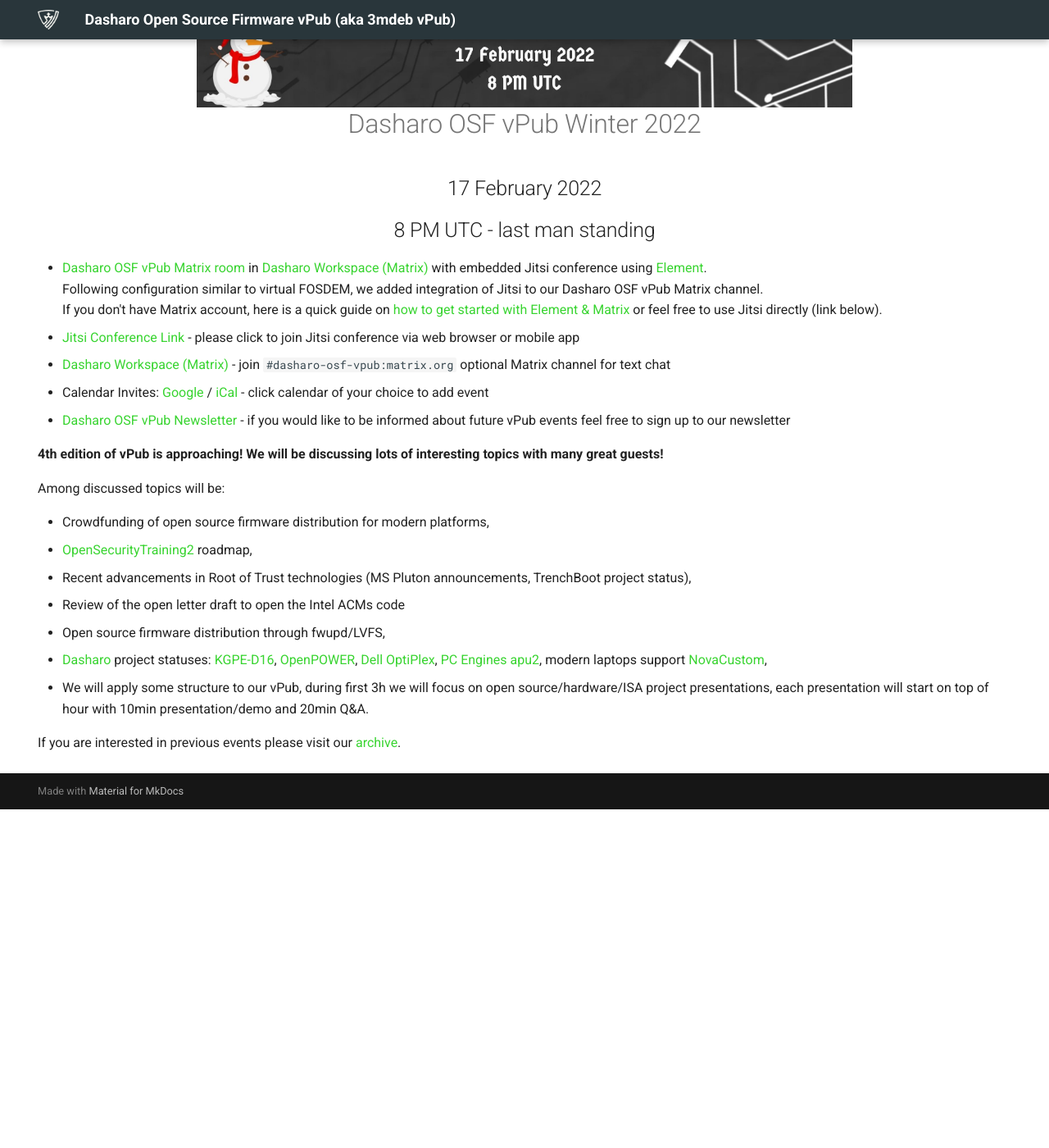
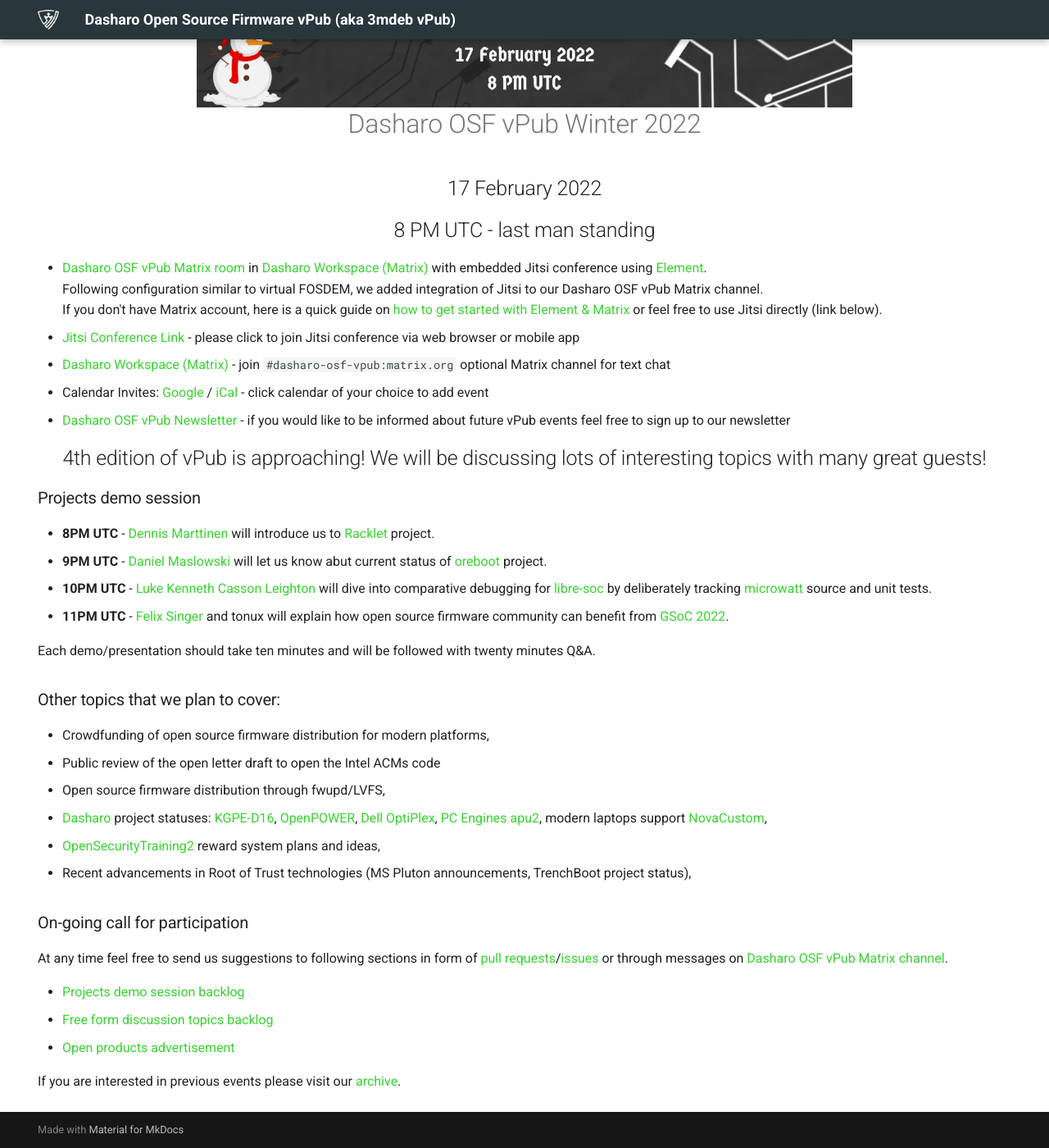
Before and after one commit to Dasharo/vpub, an MkDocs documentation site: the page built from docs/index.md, in a window 1280 px wide and 1400 px high, scrolled down 549 px. Shown: the whole window at 82% size. Built offline with MkDocs 1.6.1 and Material for MkDocs 9.7.7, drawn with Linux system fonts in a browser that asks for light colours; before the commit the page ends 1536 px from its top, so only the background shows below that.

Commit message:
vPub v4: add agenda and explain each section
Signed-off-by: Piotr Król <piotr.krol@3mdeb.com>

```diff
--- a/docs/index.md
+++ b/docs/index.md
@@ -19,17 +19,34 @@
 * Calendar Invites: [Google](https://calendar.google.com/event?action=TEMPLATE&tmeid=MjZobm9ydXJuNzQ4OHM3bWszN3I1b2dwbjQgZXZlbnRzQDNtZGViLmNvbQ&tmsrc=events%403mdeb.com) / [iCal](https://cloud.3mdeb.com/index.php/s/bxWPFbg5PzkDeP2) - click calendar of your choice to add event
 * [Dasharo OSF vPub Newsletter](https://newsletter.3mdeb.com/subscription/0_K65I7ro) - if you would like to be informed about future vPub events feel free to sign up to our newsletter
 
-**4th edition of vPub is approaching! We will be discussing lots of interesting topics with many great guests!**<br>
+<h2 align="center" style="margin-top: 0px;">4th edition of vPub is approaching! We will be discussing lots of interesting topics with many great guests!</h2>
 
-Among discussed topics will be:<br>
+### Projects demo session
+
+* **8PM UTC** - [Dennis Marttinen](https://twitter.com/twelho) will introduce us to [Racklet](https://racklet.io/) project.
+* **9PM UTC** - [Daniel Maslowski](https://twitter.com/OrangeCMS) will let us know abut current status of [oreboot](https://github.com/oreboot/oreboot) project.
+* **10PM UTC** - [Luke Kenneth Casson Leighton](http://twitter.com/lkcl) will dive into comparative debugging for [libre-soc](https://libre-soc.org/) by deliberately tracking [microwatt](https://github.com/antonblanchard/microwatt) source and unit tests.
+* **11PM UTC** - [Felix Singer](https://twitter.com/felixsinger1) and tonux will explain how open source firmware community can benefit from [GSoC 2022](https://mail.coreboot.org/hyperkitty/list/coreboot@coreboot.org/thread/PGKTAPC3UEPG722JBUBZYIQQ2UZSGRNA/).
+
+Each demo/presentation should take ten minutes and will be followed with twenty minutes Q&A.
+
+### Other topics that we plan to cover:<br>
 
 * Crowdfunding of open source firmware distribution for modern platforms,<br>
-* [OpenSecurityTraining2](https://ost2.fyi/) roadmap,<br>
-* Recent advancements in Root of Trust technologies (MS Pluton announcements, TrenchBoot project status),<br>
-* Review of the open letter draft to open the Intel ACMs code<br>
+* Public review of the open letter draft to open the Intel ACMs code<br>
 * Open source firmware distribution through fwupd/LVFS,<br>
 * [Dasharo](https://dasharo.com/) project statuses: [KGPE-D16](https://docs.dasharo.com/variants/asus_kgpe_d16/releases/), [OpenPOWER](https://docs.dasharo.com/variants/talos_2/releases/), [Dell OptiPlex](https://docs.dasharo.com/variants/dell_optiplex/overview/), [PC Engines apu2](pcengines.github.io), modern laptops support [NovaCustom](https://configurelaptop.eu/coreboot-laptop/),<br>
-* We will apply some structure to our vPub, during first 3h we will focus on open source/hardware/ISA project presentations, each presentation will start on top of hour with 10min presentation/demo and 20min Q&A.
-<br>
+* [OpenSecurityTraining2](https://ost2.fyi/) reward system plans and ideas,<br>
+* Recent advancements in Root of Trust technologies (MS Pluton announcements, TrenchBoot project status),<br>
+
+### On-going call for participation
+
+At any time feel free to send us suggestions to following sections in form of
+[pull requests](https://github.com/Dasharo/vpub/pulls)/[issues](https://github.com/Dasharo/vpub/issues)
+or through messages on [Dasharo OSF vPub Matrix channel](https://matrix.to/#/#dasharo-osf-vpub:matrix.org).
+
+* [Projects demo session backlog](projects_backlog.md)
+* [Free form discussion topics backlog](topics_backlog.md)
+* [Open products advertisement](products_backlog.md)
 
 If you are interested in previous events please visit our [archive](archive.md).
--- a/mkdocs.yml
+++ b/mkdocs.yml
@@ -12,4 +12,6 @@
     - pymdownx.keys
     - attr_list
     - meta
+    - pymdownx.tasklist:
+          custom_checkbox: true
 plugins: []
```
Also changed, not shown: docs/products_backlog.md (added, +13 -0 lines), docs/projects_backlog.md (added, +13 -0 lines), docs/topics_backlog.md (added, +32 -0 lines).
